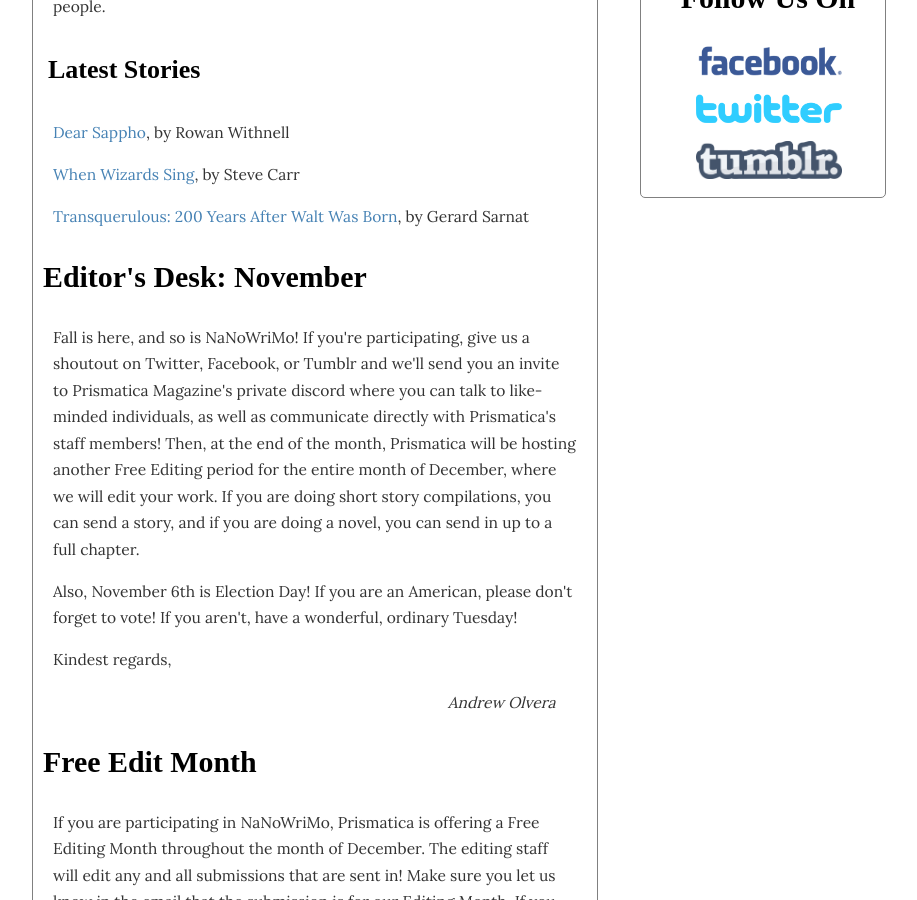
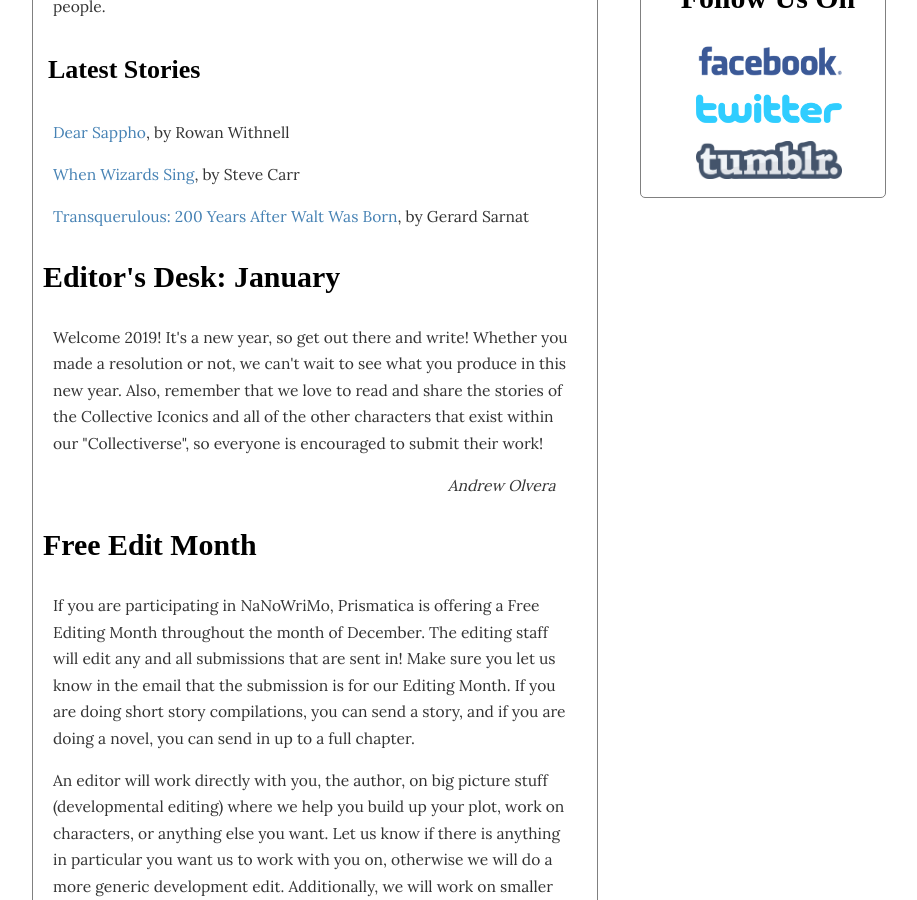
Before and after one commit to lazyadventurerpublishing/prismatica, a Jekyll site: the page built from index.html, in a window 1280 px wide and 900 px high, scrolled down 304 px. Shown: the whole window, without its empty margins (325-1242 px from the left). Built offline with Jekyll 4.4.1, drawn with Linux system fonts in a browser that asks for light colours; some web fonts are replaced; the list of posts is cut into pages by our own code; comment, search, counter and statistics services are not loaded.

Commit message:
Update index.html

```diff
--- a/index.html
+++ b/index.html
@@ -6,10 +6,8 @@ title: Home
     <p>An online fantasy/sci-fi magazine about LGBTQ+ people by LGBTQ+ people.</p>
     <h4>Latest Stories</h4>
     {% include latestpost.html %}
-    <h3>Editor's Desk: November</h3>
-    <p>Fall is here, and so is NaNoWriMo! If you're participating, give us a shoutout on Twitter, Facebook, or Tumblr and we'll send you an invite to Prismatica Magazine's private discord where you can talk to like-minded individuals, as well as communicate directly with Prismatica's staff members! Then, at the end of the month, Prismatica will be hosting another Free Editing period for the entire month of December, where we will edit your work. If you are doing short story compilations, you can send a story, and if you are doing a novel, you can send in up to a full chapter.</p>
-    <p>Also, November 6th is Election Day! If you are an American, please don't forget to vote! If you aren't, have a wonderful, ordinary Tuesday!</p>
-    <p>Kindest regards, </p>
+    <h3>Editor's Desk: January</h3>
+    <p>Welcome 2019! It's a new year, so get out there and write! Whether you made a resolution or not, we can't wait to see what you produce in this new year. Also, remember that we love to read and share the stories of the Collective Iconics and all of the other characters that exist within our "Collectiverse", so everyone is encouraged to submit their work!</p>
     <p class="signature"><i>Andrew Olvera</i></p>
     <h3>Free Edit Month</h3>
     <p>If you are participating in NaNoWriMo, Prismatica is offering a Free Editing Month throughout the month of December. The editing staff will edit any and all submissions that are sent in! Make sure you let us know in the email that the submission is for our Editing Month. If you are doing short story compilations, you can send a story, and if you are doing a novel, you can send in up to a full chapter.</p>
```
